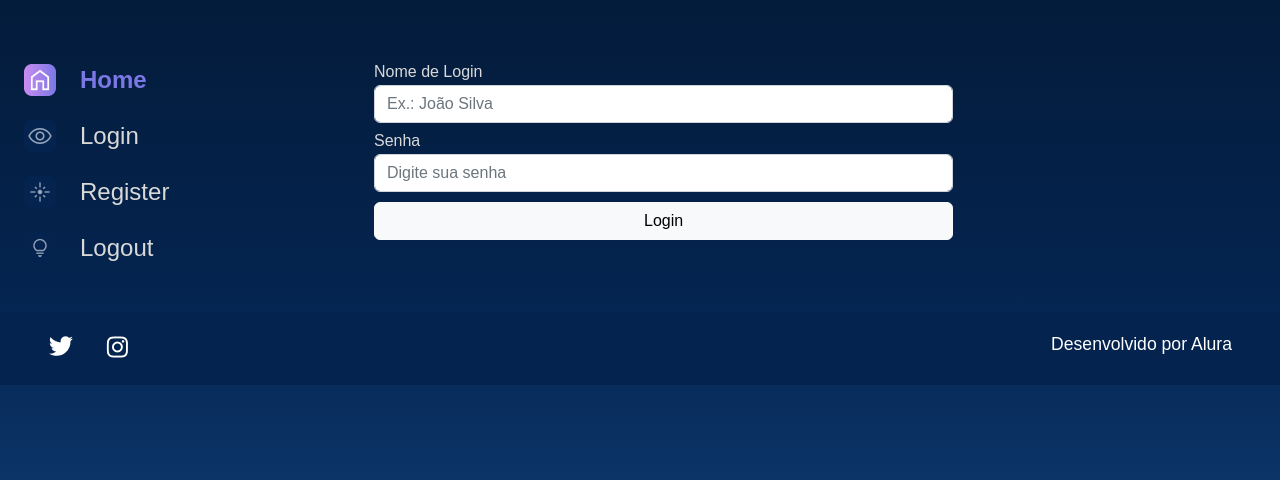
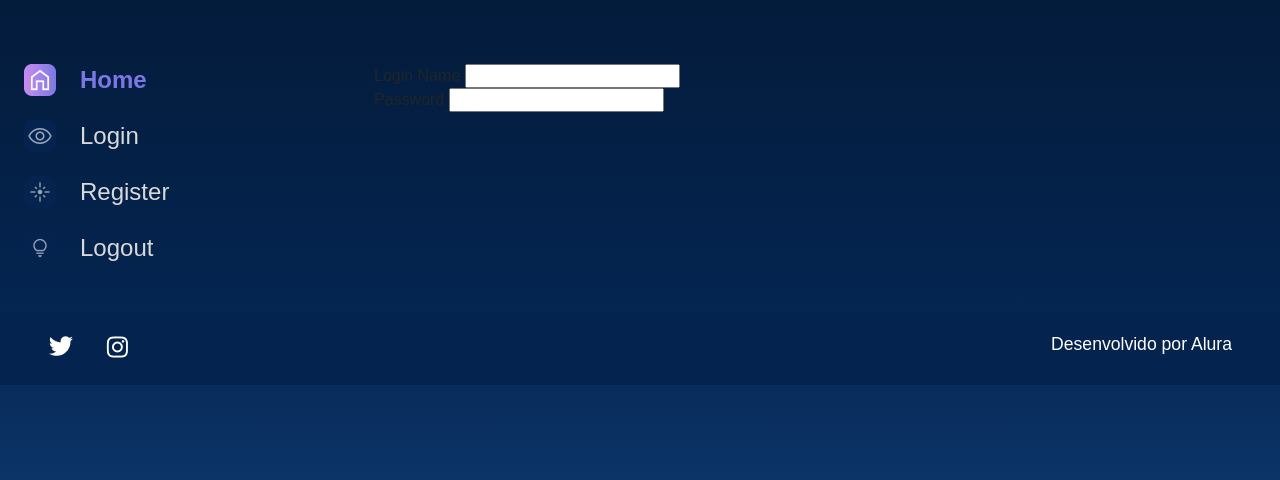
Before and after one commit to shiizuko/Django-alura-space, a Django app: page /login in a window 1280 px wide. Shown: the part 114-594 px from the top of the page. Run offline with Django 4.2, Linux system fonts and the light colour scheme.

Commit message:
criação de formulário login - USER

```diff
--- a/templates/users/login.html
+++ b/templates/users/login.html
@@ -42,18 +42,14 @@
             </section>
             <section class="galeria" style="margin-left: 5em">
                 <form action="" method="">
+                    {% csrf_token %}
                     <div class="row">
-                        <div class="col-12 col-lg-12" style="margin-bottom: 10px;">
-                            <label for="nome_login" style="color:#D9D9D9; margin-bottom: 5px;"><b>Nome de Login</b></label>
-                            <input type="text" class="form-control" name="nome_login" placeholder="Ex.: João Silva" required>
+                        {% for field in form.visible_fields %}
+                        <div>
+                            <label for="{{field.id_for_label}}">{{field.label}}</label>
+                            {{ field }}
                         </div>
-                        <div class="col-12 col-lg-12" style="margin-bottom: 10px;">
-                            <label for="password" style="color:#D9D9D9; margin-bottom: 5px;"><b>Senha</b></label>
-                            <input type="password" class="form-control" name="password" placeholder="Digite sua senha" required>
-                        </div>
-                        <div class="col-12 text-center">
-                            <button class="btn btn-light col-12" style="padding: top 5px;" type="submit">Login</button>
-                        </div>
+                        {% endfor %}
                     </div>
                 </form>
             </section>
--- /dev/null
+++ b/users/forms.py
@@ -0,0 +1,14 @@
+from django import forms
+
+class LoginForms(forms.Form):
+    name_login = forms.CharField(
+        label="Login Name",
+        max_length=100,
+        required=True,
+        )
+    password_login = forms.CharField(
+        label="Password",
+        required=True,
+        max_length=70,
+        widget=forms.PasswordInput()
+    )
--- a/users/views.py
+++ b/users/views.py
@@ -1,8 +1,9 @@
 from django.shortcuts import render
-
+from users.forms import LoginForms
 
 def login(request):
-    return render(request, 'users/login.html')
+    form = LoginForms()
+    return render(request, 'users/login.html', {'form': form})
 
 def register(request):
     return render(request, 'users/register.html')
```
